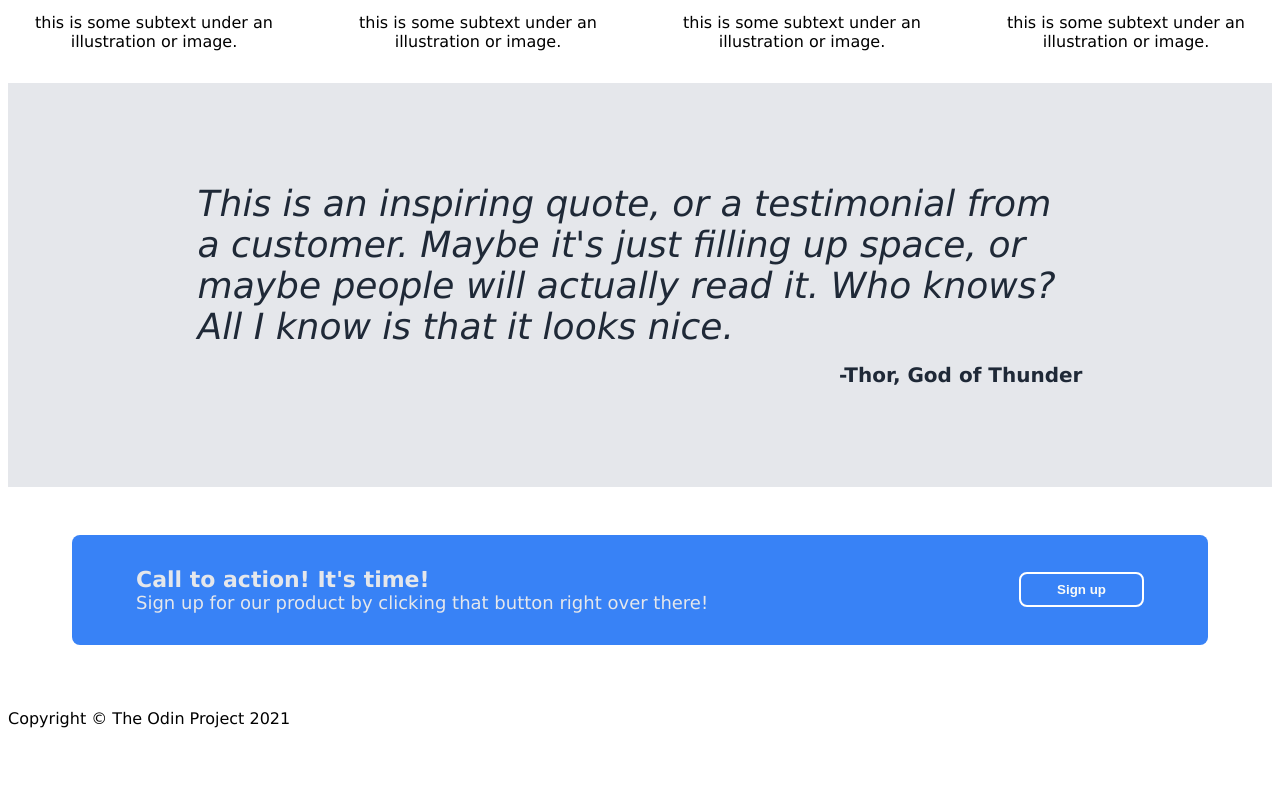
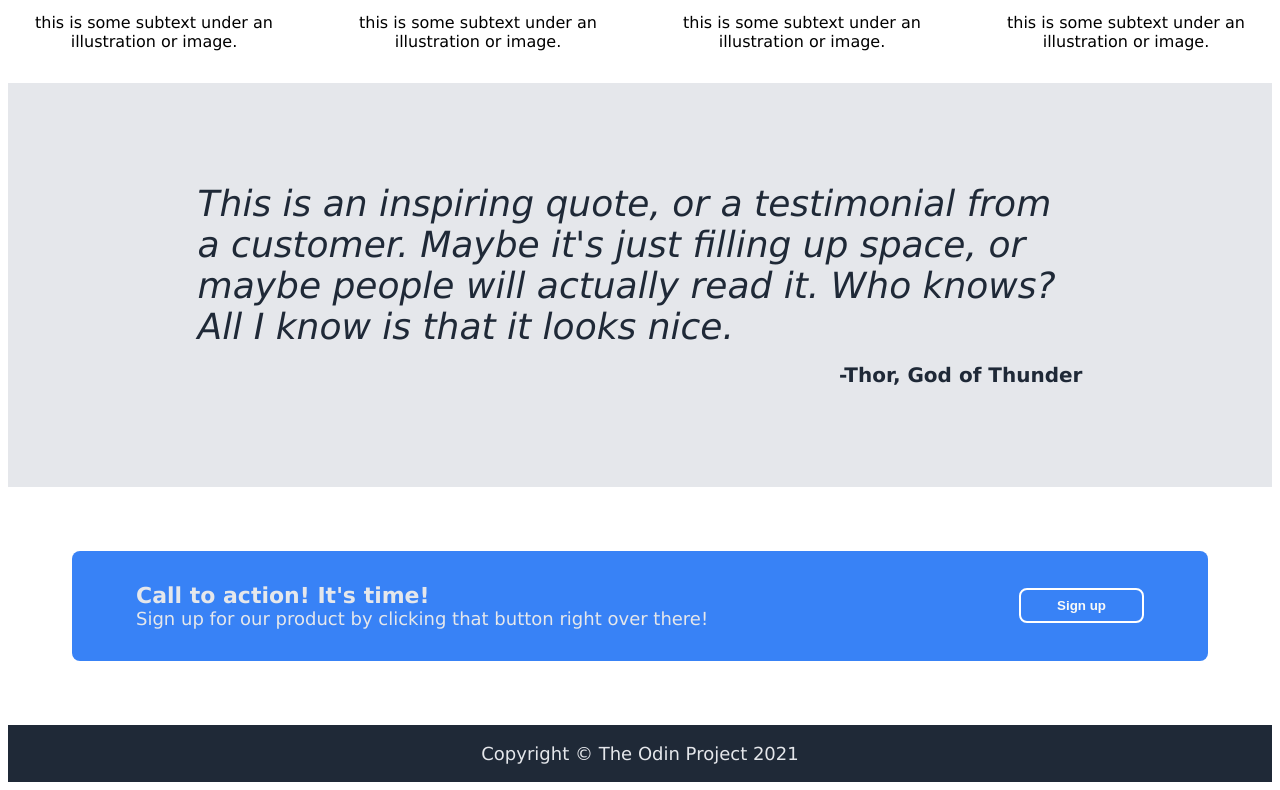
Before and after one commit to ninjawit/odin-landing-page, a plain HTML site: page index.html in a window 1280 px wide. Shown: the part 761-1551 px from the top of the page. Before the commit the page ends 1513 px from the top, so only its background shows below. Drawn offline with Linux system fonts and the light colour scheme.

Commit message:
Add style to footer

```diff
--- a/style.css
+++ b/style.css
@@ -159,7 +159,7 @@ img {
 .fourth-section {
     background-color: #3882F6;
     border-radius: 8px;
-    margin: 48px 64px;
+    margin: 64px 64px;
     display: flex;
     justify-content: space-between;
     padding: 32px 64px;
@@ -175,3 +175,12 @@ img {
 .fourth-contents-right {
     align-self: center;
 }
+
+.footer {
+    background-color: #1F2937;
+    color: #E5E7EB;
+    font-size: 18px;
+    display: flex;
+    justify-content: center;
+    align-items: center;
+}
```
